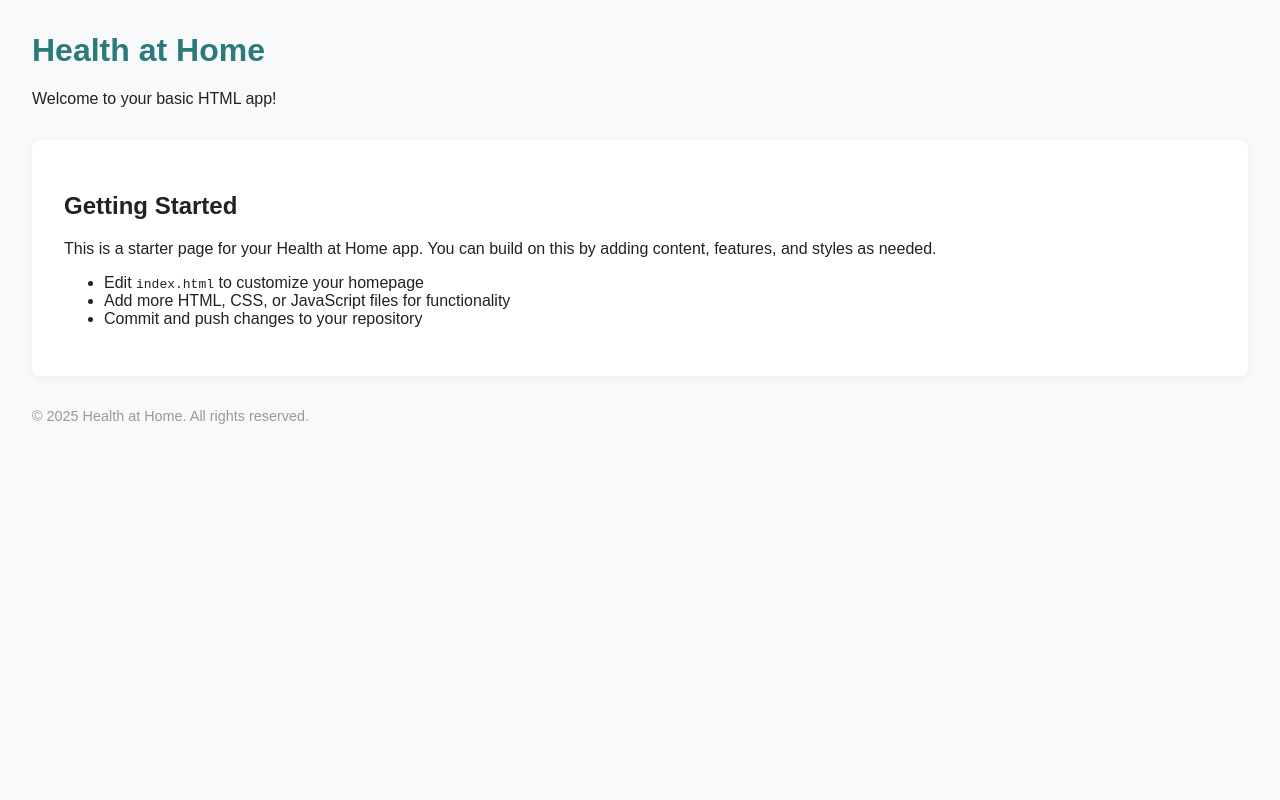
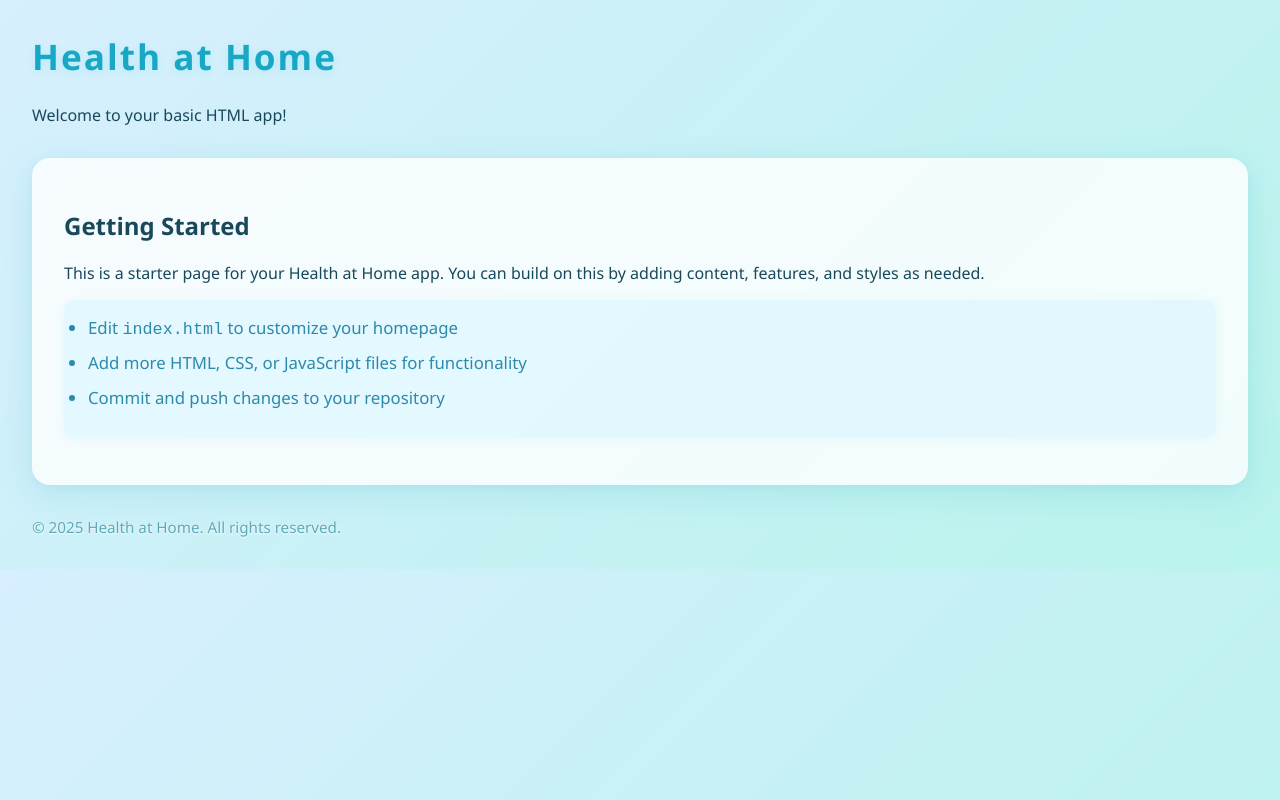
Before and after one commit to Fred3434-dev/Health-at-Home, a plain HTML site: page index.html in a window 1280 px wide. Drawn offline with Linux system fonts and the light colour scheme.

Commit message:
Update styles.css
Added theme

```diff
--- a/styles.css
+++ b/styles.css
@@ -1,25 +1,44 @@
 body {
-  font-family: Arial, sans-serif;
+  font-family: 'Segoe UI', 'Arial', sans-serif;
   margin: 2rem;
-  background: #f8f9fa;
-  color: #222;
+  background: linear-gradient(135deg, #d7effe 0%, #b8f3ec 100%);
+  color: #18485a;
 }
 header {
   margin-bottom: 2rem;
 }
 h1 {
-  color: #2c7a7b;
+  color: #18a7c5;
+  text-shadow: 0 2px 8px rgba(27, 200, 236, 0.15);
+  font-weight: bold;
+  font-size: 2.2rem;
+  letter-spacing: 2px;
 }
 main {
-  background: #fff;
+  background: rgba(255,255,255,0.8);
   padding: 2rem;
-  border-radius: 8px;
-  box-shadow: 0 2px 8px rgba(0,0,0,0.05);
+  border-radius: 18px;
+  box-shadow: 0 8px 32px rgba(24, 167, 197, 0.15), 0 2px 8px rgba(24, 167, 197, 0.06);
+  backdrop-filter: blur(2px);
 }
 footer {
   margin-top: 2rem;
-  color: #999;
-  font-size: 0.9rem;
+  color: #5faab8;
+  font-size: 0.95rem;
+  text-shadow: 0 1px 2px #fff;
+}
+
+/* Frutiger Aero-inspired accents */
+ul {
+  background: rgba(216,246,255,0.6);
+  border-radius: 10px;
+  padding: 1rem 1.5rem;
+  box-shadow: 0 2px 12px rgba(24,167,197,0.07);
+}
+li {
+  margin-bottom: 0.7em;
+  color: #2d8aab;
+  font-size: 1.05rem;
 }
 
 /* Startup Animation Styles */
@@ -27,12 +46,12 @@ footer {
   position: fixed;
   z-index: 1000;
   inset: 0;
-  background: radial-gradient(ellipse at center, #e6f3f2 0%, #138991 100%);
+  background: radial-gradient(ellipse at center, #e6f3f2 0%, #18a7c5 100%);
   display: flex;
   flex-direction: column;
   align-items: center;
   justify-content: center;
-  animation: fadeOut 1s 5s forwards;
+  animation: fadeOut 1s 4s forwards;
 }
 
 #startup-icon {
@@ -40,6 +59,8 @@ footer {
   height: 140px;
   opacity: 0;
   transform: scale(0.6);
+  box-shadow: 0 4px 32px #18a7c575, 0 1px 4px #fff;
+  border-radius: 50%;
   animation:
     iconIn 1s cubic-bezier(0.68, -0.55, 0.27, 1.55) 0.2s forwards,
     iconPulse 1.1s 1.2s 1 alternate;
@@ -51,6 +72,7 @@ footer {
   opacity: 0;
   margin-top: 18px;
   font-size: 2rem;
+  text-shadow: 0 2px 12px #18a7c5, 0 1px 2px #fff;
   animation: titleIn 0.8s ease 1s forwards;
 }
 
```
